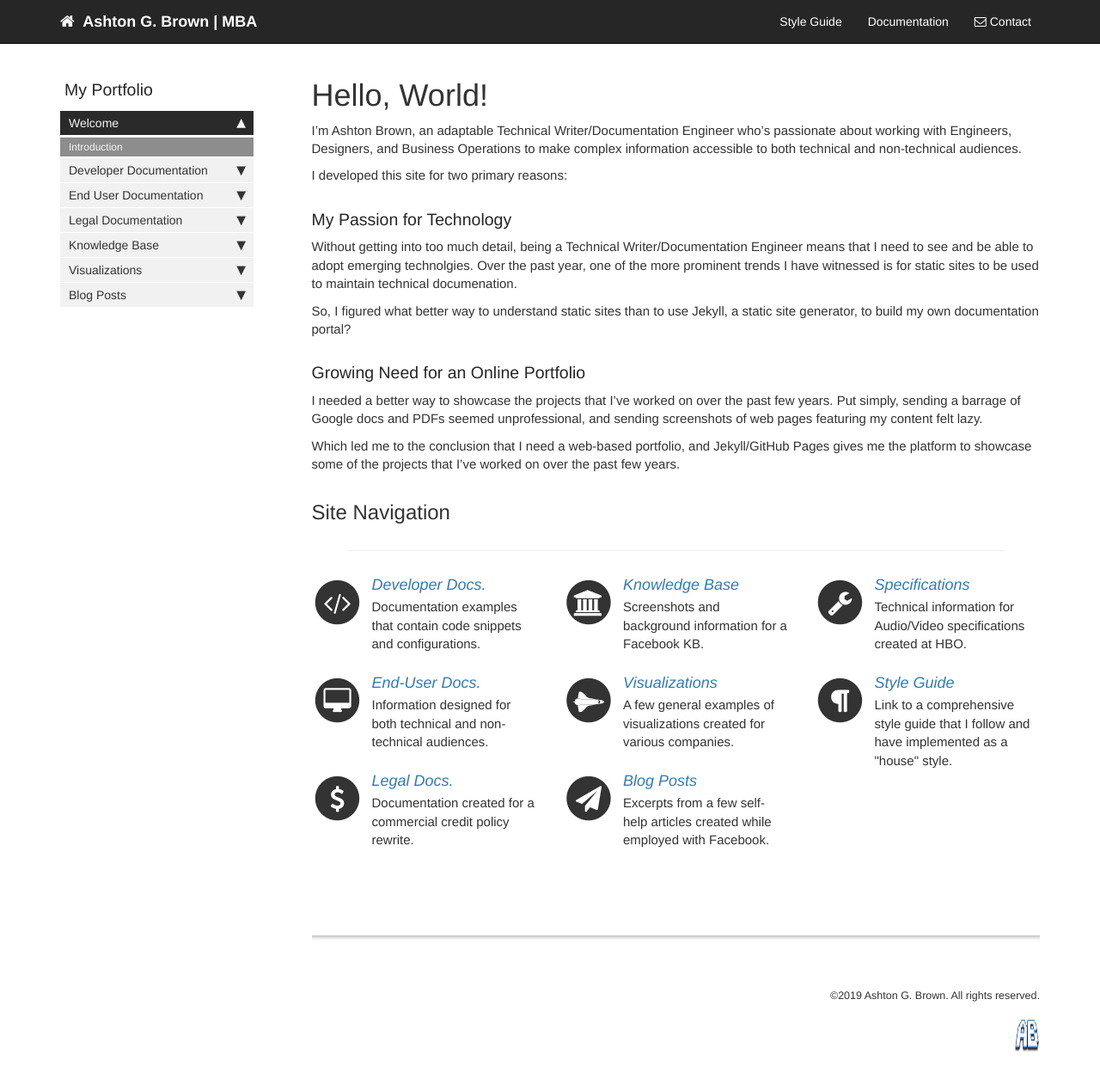
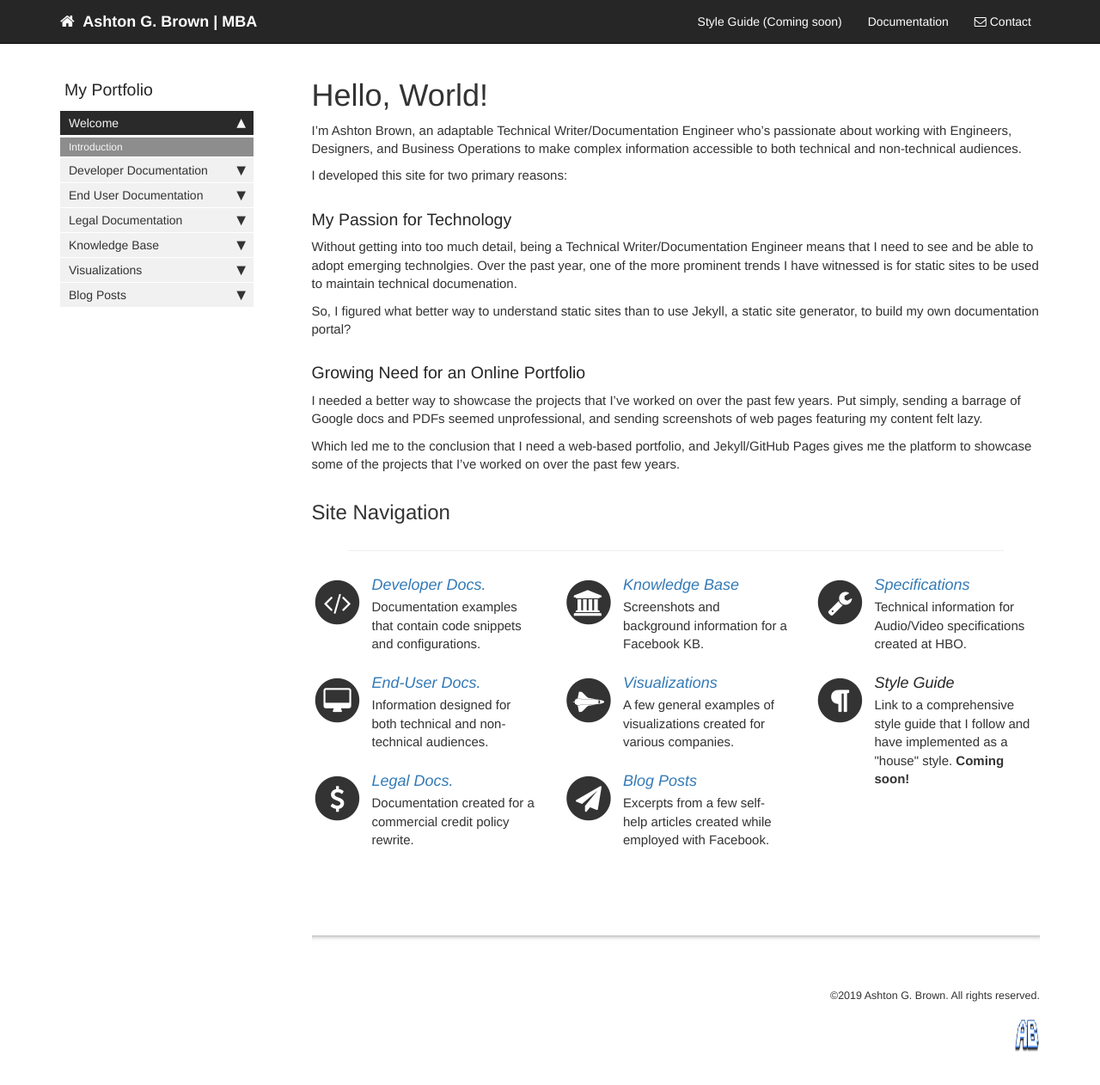
Before and after one commit to mr7brown/agb.github.io, a Jekyll site: the page built from pages/mydoc/mydoc_introduction.md, in a window 1280 px wide and 1285 px high. Shown: the top 1262 px of the window at 86% size. Built offline with Jekyll 4.4.1, drawn with Linux system fonts in a browser that asks for light colours; nearby versions of some CDN libraries; comment, search, counter and statistics services are not loaded.

Commit message:
removed the links to the style guide. Once the site is ready, I will make the links active.

```diff
--- a/_data/topnav.yml
+++ b/_data/topnav.yml
@@ -3,8 +3,8 @@
 topnav:
 - title: Topnav
   items:
-    - title: Style Guide
-      url: /mydoc_style_intro.html
+    - title: Style Guide (Coming soon)
+      #url: /mydoc_style_intro.html
     - title: Documentation
       url: /index.html
 
--- a/pages/mydoc/mydoc_introduction.md
+++ b/pages/mydoc/mydoc_introduction.md
@@ -28,7 +28,7 @@ Which led me to the conclusion that I need a web-based portfolio, and Jekyll/Git
 ## Site Navigation
 <hr />
 
-<!-- Service List -->
+<!-- Navigation Start -->
 
 <div class="row">
     <div class="col-md-4">
@@ -128,8 +128,8 @@ Which led me to the conclusion that I need a web-based portfolio, and Jekyll/Git
                 </span>
             </div>
             <div class="media-body">
-                <h4 class="media-heading"><a href ="/mydoc_style_intro.html">Style Guide</a></h4>
-                <p>Link to a comprehensive style guide that I follow and have implemented as a "house" style.</p>
+                <h4 class="media-heading">Style Guide</h4>
+                <p>Link to a comprehensive style guide that I follow and have implemented as a "house" style. <b>Coming soon!</b></p>
             </div>
         </div>
     </div>
```
Also changed, not shown: pages/style_temp.md (added, +6 -0 lines).
